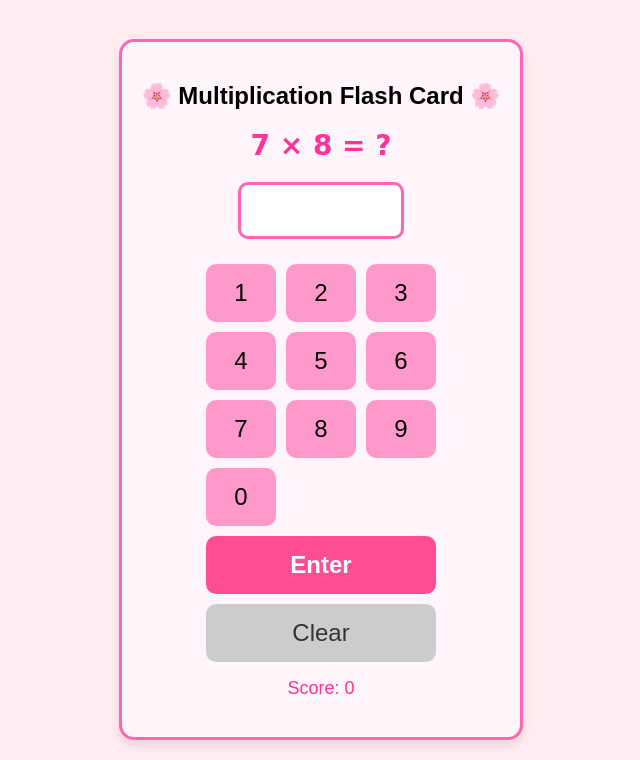
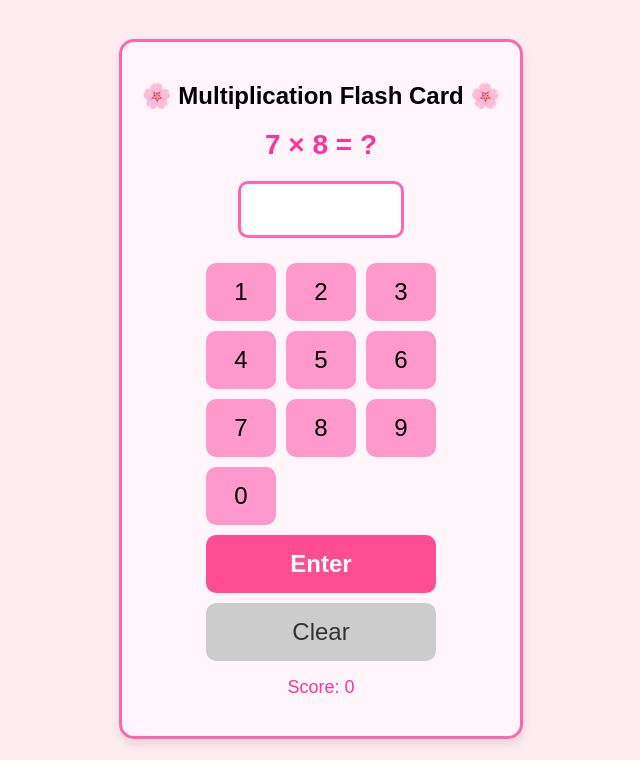
Before and after one commit to rafmirandas/livvys_flashcards, a plain HTML site: page index.html in a window 1280 px wide. Shown: the part 127-887 px from the top of the page, without its empty margins (319-959 px from the left). Drawn offline with Linux system fonts and the light colour scheme.

Commit message:
Update index.html

```diff
--- a/index.html
+++ b/index.html
@@ -28,6 +28,7 @@
             border: 3px solid #ff66b2; /* Hot pink border */
         }
         #question {
+            font-family: arial,sans-serif !important;
             font-size: 28px;
             font-weight: bold;
             color: #ff3399; /* Deep pink */
```
